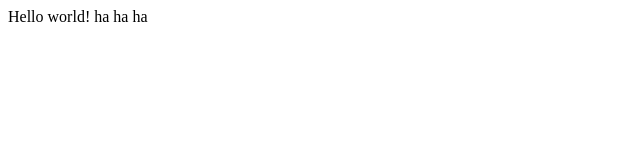
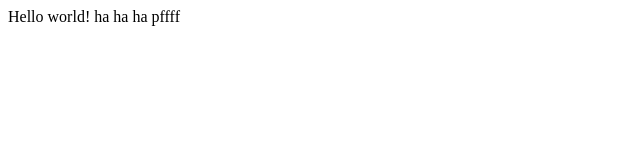
Before and after one commit to bojuvi19/test_itmo_proj, a plain HTML site: page site/index.html in a window 1280 px wide. Shown: the full height of the page, 0-640 px from the left. Drawn offline with Linux system fonts and the light colour scheme.

Commit message:
third version

```diff
--- a/site/index.html
+++ b/site/index.html
@@ -3,4 +3,5 @@
 <body>
 Hello world!
 ha ha ha
+pffff
 </body>
```
